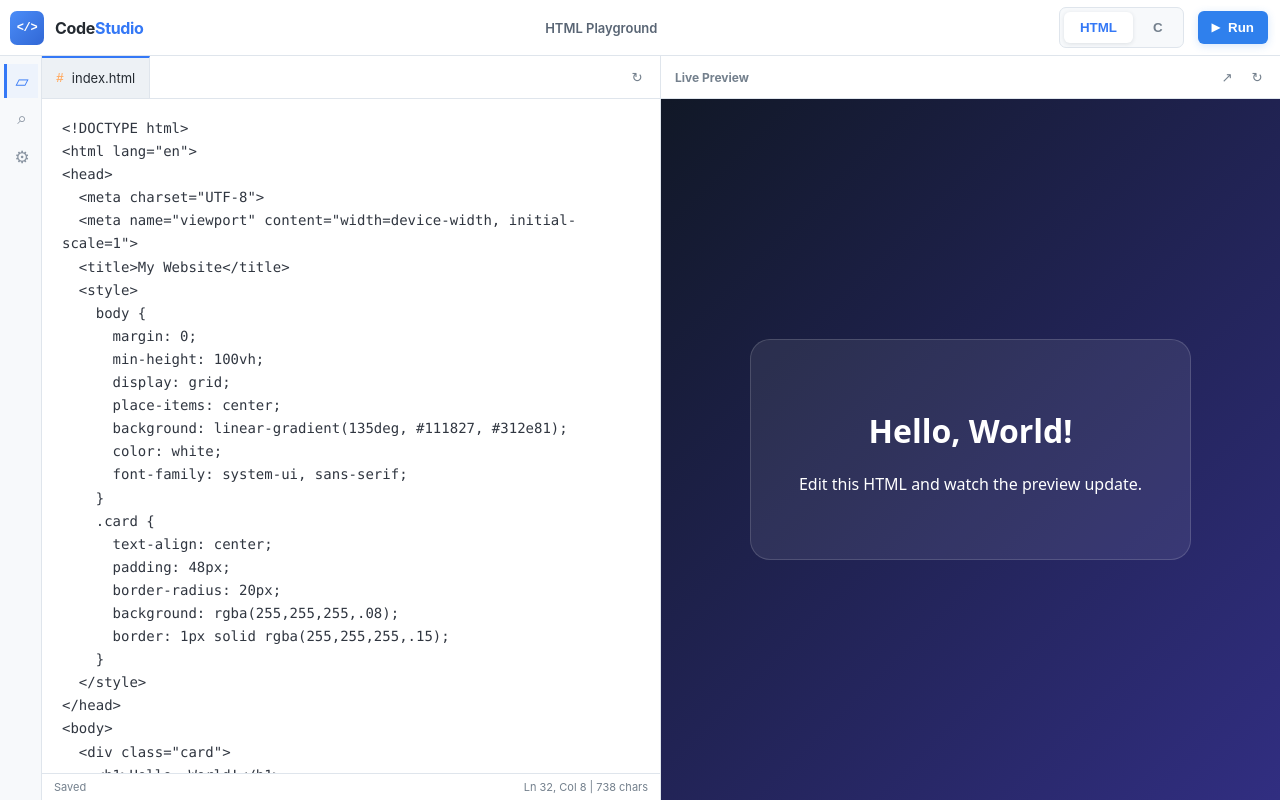
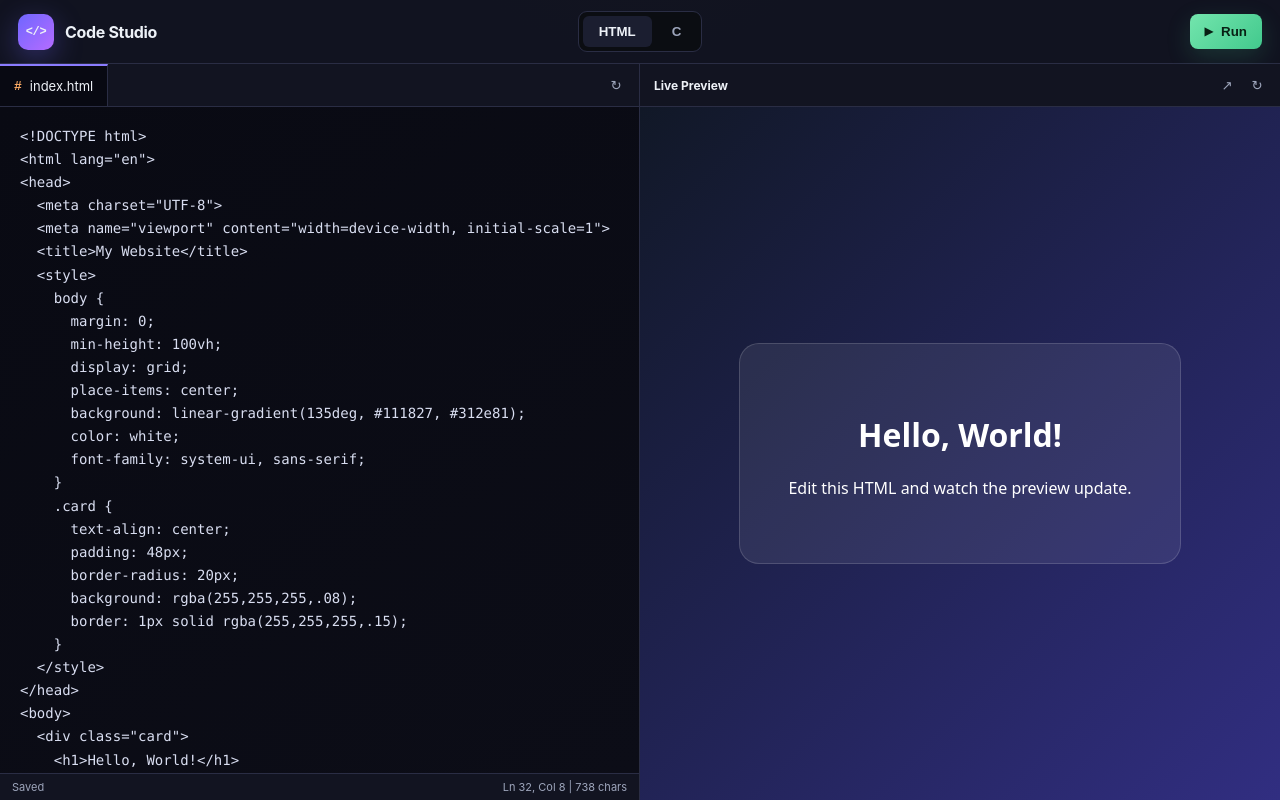
Before and after one commit to ruhanjaiswal/code-studio, a website: page index.html in a window 1280 px wide. Drawn offline with Linux system fonts and the light colour scheme.

Commit message:
Revert "Match OneCompiler-style IDE layout"
This reverts commit 9d625f99c159f2dee88e5fe9d9111d129d757d1e.

```diff
--- a/index.html
+++ b/index.html
@@ -12,9 +12,8 @@
     <header class="topbar">
       <div class="brand">
         <span class="brand-mark">&lt;/&gt;</span>
-        <span>Code<span class="brand-accent">Studio</span></span>
+        <span>Code Studio</span>
       </div>
-      <div class="project-name">HTML Playground</div>
       <nav class="language-switch" aria-label="Language">
         <button class="language active" data-language="html">HTML</button>
         <button class="language" data-language="c">C</button>
@@ -26,11 +25,6 @@
     </header>
 
     <section class="workspace">
-      <aside class="activity-bar" aria-label="Editor tools">
-        <button class="activity active" title="Files" aria-label="Files">▱</button>
-        <button class="activity" title="Search" aria-label="Search">⌕</button>
-        <button class="activity" title="Settings" aria-label="Settings">⚙</button>
-      </aside>
       <div class="editor-panel">
         <div class="tabbar">
           <div class="tab"><span class="tab-icon" id="tabIcon">#</span><span id="fileName">index.html</span></div>
--- a/styles.css
+++ b/styles.css
@@ -1,15 +1,15 @@
 :root {
   color-scheme: dark;
-  --background: #edf1f5;
-  --panel: #ffffff;
-  --panel-light: #f3f6fa;
-  --border: #dfe5ec;
-  --text: #242a31;
-  --muted: #74808d;
-  --accent: #3478f6;
-  --accent-strong: #2467dc;
-  --green: #2f80ed;
-  --danger: #df4d4d;
+  --background: #080912;
+  --panel: #121421;
+  --panel-light: #1b1e30;
+  --border: #2a2d44;
+  --text: #edf1f7;
+  --muted: #9da5bb;
+  --accent: #8b7cff;
+  --accent-strong: #6756f5;
+  --green: #62e9a7;
+  --danger: #ff7b86;
 }
 
 * { box-sizing: border-box; }
@@ -20,46 +20,45 @@ body {
   background: var(--background);
   color: var(--text);
   font-family: Inter, ui-sans-serif, -apple-system, BlinkMacSystemFont, "Segoe UI", sans-serif;
+  background:
+    radial-gradient(circle at 50% -20%, rgba(103, 86, 245, .08), transparent 38%),
+    var(--background);
 }
 
 .app { height: 100vh; display: flex; flex-direction: column; }
 
 .topbar {
-  height: 56px;
-  flex: 0 0 56px;
+  height: 64px;
+  flex: 0 0 64px;
   display: grid;
-  grid-template-columns: auto 1fr auto auto;
+  grid-template-columns: 1fr auto 1fr;
   align-items: center;
-  gap: 14px;
-  padding: 0 12px 0 10px;
+  padding: 0 18px;
   border-bottom: 1px solid var(--border);
-  background: #ffffff;
-  box-shadow: 0 1px 8px rgba(34, 48, 62, .06);
+  background: rgba(18, 20, 33, .96);
+  box-shadow: 0 1px 24px rgba(0, 0, 0, .28);
 }
 
 .brand { display: flex; align-items: center; gap: 11px; font-weight: 750; letter-spacing: -.02em; }
 .brand-mark {
   display: grid;
   place-items: center;
-  width: 34px;
-  height: 34px;
-  border-radius: 7px;
-  background: linear-gradient(135deg, #4b8df8, #3167d5);
+  width: 36px;
+  height: 36px;
+  border-radius: 10px;
+  background: linear-gradient(135deg, #6f66ff, #b56cff);
   font-family: monospace;
   font-size: 12px;
-  color: #ffffff;
-  box-shadow: none;
+  box-shadow: 0 8px 28px rgba(111, 102, 255, .34);
 }
-.brand-accent { color: var(--accent); }
-.project-name { justify-self: center; color: #596574; font-size: 13px; font-weight: 600; }
 
 .language-switch {
   display: flex;
   gap: 4px;
   padding: 4px;
   border: 1px solid var(--border);
-  border-radius: 7px;
-  background: #f7f9fb;
+  border-radius: 9px;
+  background: #0b0d12;
 }
 
 .language {
@@ -72,49 +71,28 @@ body {
   font-weight: 700;
 }
 
-.language.active { background: #ffffff; color: var(--accent); box-shadow: 0 1px 4px rgba(34, 48, 62, .12); }
-.language:hover:not(.active) { color: var(--accent); background: #ffffff; }
+.language.active { background: var(--panel-light); color: var(--text); }
+.language:hover:not(.active) { color: #c9cdf9; background: rgba(139, 124, 255, .08); }
 .run-button {
   justify-self: end;
   display: flex;
   align-items: center;
   gap: 8px;
   border: 0;
-  border-radius: 6px;
-  padding: 9px 14px;
-  background: var(--green);
-  color: #ffffff;
-  font-weight: 750;
+  border-radius: 8px;
+  padding: 10px 15px;
+  background: linear-gradient(135deg, #73e5ad, #42c98d);
+  color: #082014;
+  font-weight: 800;
   cursor: pointer;
-  box-shadow: 0 2px 8px rgba(47, 128, 237, .20);
+  box-shadow: 0 8px 24px rgba(66, 201, 141, .18);
 }
 .run-button:hover { filter: brightness(1.08); transform: translateY(-1px); }
 .run-button:active { transform: translateY(0) scale(.98); }
 .run-button:disabled { opacity: .65; cursor: wait; }
 .play { font-size: 11px; }
 
-.workspace { min-height: 0; flex: 1; display: grid; grid-template-columns: 42px 1fr 1fr; background: #f4f6f8; }
-.activity-bar {
-  display: flex;
-  flex-direction: column;
-  align-items: center;
-  gap: 4px;
-  padding-top: 8px;
-  border-right: 1px solid var(--border);
-  background: #f7f9fb;
-}
-.activity {
-  width: 34px;
-  height: 34px;
-  border: 0;
-  border-left: 3px solid transparent;
-  background: transparent;
-  color: #8994a1;
-  font-size: 17px;
-  cursor: pointer;
-}
-.activity.active { border-left-color: var(--accent); color: var(--accent); background: #edf3fc; }
-.activity:hover { color: var(--accent); }
+.workspace { min-height: 0; flex: 1; display: grid; grid-template-columns: 1fr 1fr; }
 .editor-panel, .preview-panel { min-width: 0; min-height: 0; display: flex; flex-direction: column; }
 .editor-panel { border-right: 1px solid var(--border); }
 
@@ -159,9 +137,9 @@ body {
   border: 0;
   outline: 0;
   padding: 18px 20px;
-  background: #ffffff;
-  color: #303640;
-  caret-color: var(--accent);
+  background: linear-gradient(145deg, #090a13 0%, #0c0d17 100%);
+  color: #d9def1;
+  caret-color: #a89cff;
   font-family: "SFMono-Regular", Consolas, "Liberation Mono", monospace;
   font-size: 14px;
   line-height: 1.65;
@@ -169,12 +147,12 @@ body {
 }
 
 #codeEditor::selection {
-  background: rgba(52, 120, 246, .18);
-  color: #303640;
+  background: rgba(139, 124, 255, .32);
+  color: #ffffff;
 }
 
 #codeEditor:focus {
-  box-shadow: inset 2px 0 0 rgba(52, 120, 246, .65);
+  box-shadow: inset 3px 0 0 rgba(139, 124, 255, .75);
 }
 
 .statusbar {
@@ -198,7 +176,7 @@ body {
   height: 42%;
   min-height: 180px;
   border-top: 1px solid var(--border);
-  background: #fbfcfd;
+  background: linear-gradient(145deg, #090a13, #0d0f18);
   font-family: "SFMono-Regular", Consolas, monospace;
 }
 .terminal-header {
@@ -212,12 +190,6 @@ body {
   font-size: 11px;
   font-weight: 800;
 }
-.terminal-header,
-.stdin span,
-.statusbar,
-.preview-header {
-  color: var(--muted);
-}
 #terminalOutput {
   height: calc(100% - 138px);
   min-height: 40px;
@@ -225,7 +197,7 @@ body {
   margin: 0;
   padding: 12px;
   white-space: pre-wrap;
-  color: #303640;
+  color: #d2dff0;
   font-size: 13px;
 }
 .stdin { display: flex; align-items: flex-start; gap: 8px; padding: 8px 12px; border-top: 1px solid var(--border); }
@@ -243,12 +215,9 @@ body {
 }
 
 @media (max-width: 760px) {
-  .topbar { grid-template-columns: 1fr auto auto; height: 52px; flex-basis: 52px; }
+  .topbar { grid-template-columns: 1fr auto; }
   .brand span:last-child { display: none; }
-  .project-name { display: none; }
   .language-switch { justify-self: start; }
-  .workspace { grid-template-columns: 36px 1fr; grid-template-rows: 1fr 1fr; }
-  .activity-bar { grid-row: 1 / 3; }
+  .workspace { grid-template-columns: 1fr; grid-template-rows: 1fr 1fr; }
   .editor-panel { border-right: 0; border-bottom: 1px solid var(--border); }
-  .preview-panel { grid-column: 2; }
 }
```
